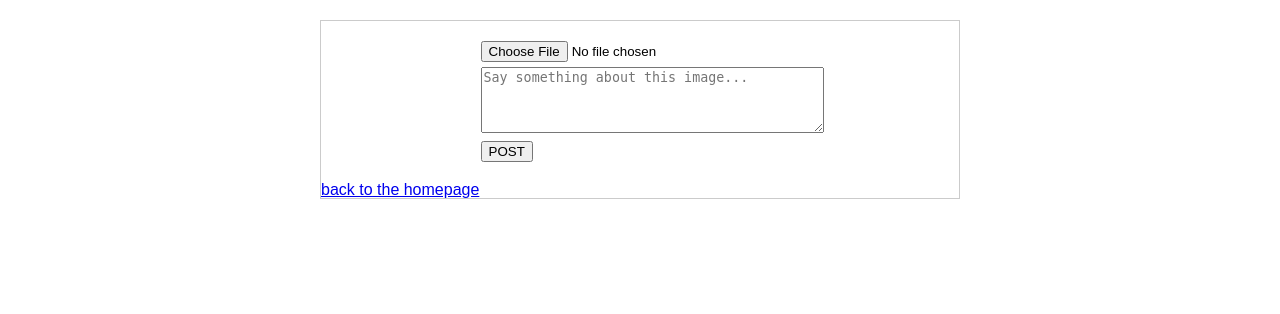
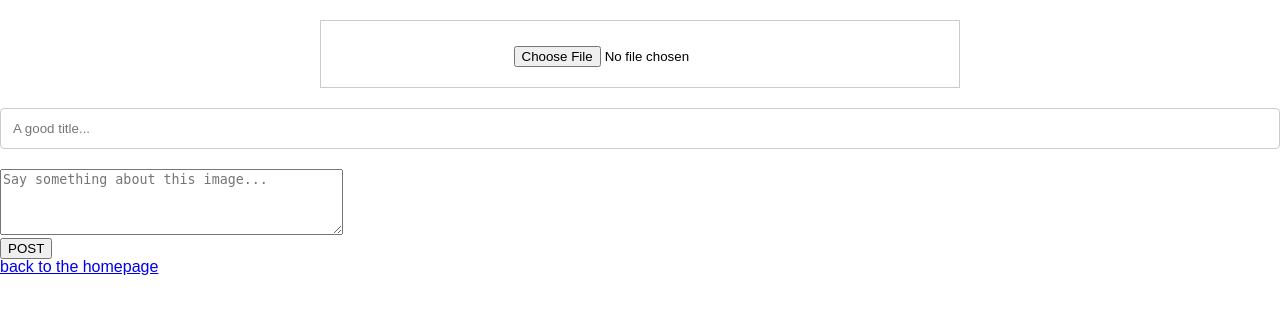
Before and after one commit to lennertvk/php-project, a PHP site: page /upload.php in a window 1280 px wide. Shown: the part 50-364 px from the top of the page. Run offline with PHP 8.4, Linux system fonts and the light colour scheme; a stand-in replaces the project's code that opens the database connection.

Commit message:
Merge branch 'master' of https://github.com/lennertvk/php-project

```diff
--- a/classes/upload.class.php
+++ b/classes/upload.class.php
@@ -3,10 +3,31 @@
 require_once('bootstrap.php');
 
     class Upload{
+        private $title;
         private $image;
         private $desc;
         private $imagemini;
         private $location;
+
+/**
+         * Get the value of image
+         */
+        public function getTitle()
+        {
+                return $this->title;
+        }
+
+        /**
+         * Set the value of image
+         *
+         * @return  self
+         */
+        public function setTitle($title)
+        {
+                $this->title = $title;
+
+                return $this;
+        }
 
         /**
          * Get the value of image
@@ -90,8 +111,9 @@
 
         public function uploadBig(){
             $conn = Db::getInstance();
-            $statement = $conn->prepare("INSERT INTO images (image, text, datum, tijd, place) VALUES (:image, :desc, CURDATE(), CURTIME(), :place)");
+            $statement = $conn->prepare("INSERT INTO images (image, text, datum, tijd, place, titel) VALUES (:image, :desc, CURDATE(), CURTIME(), :place), :title");
             $statement->bindParam(":image", $this->image);
+            $statement->bindParam(":title", $this->title);
             $statement->bindParam(":desc", $this->desc);
             $statement->bindParam(":place", $this->location);
 
@@ -101,9 +123,10 @@
 
         public function uploadSmall(){
             $conn = Db::getInstance();
-            $statement = $conn->prepare("INSERT INTO images (image, text, minified, datum, tijd, place) VALUES (:imagemini, :desc, '1', CURDATE(), CURTIME(), :place)");
+            $statement = $conn->prepare("INSERT INTO images (image, text, minified, datum, tijd, place,titel) VALUES (:imagemini, :desc, '1', CURDATE(), CURTIME(), :place), :title");
             $statement->bindParam(":imagemini", $this->imagemini);
             $statement->bindParam(":desc", $this->desc);
+            $statement->bindParam(":title", $this->title);
             $statement->bindParam(":place", $this->location);
 
             $result = $statement->execute();
--- a/upload.php
+++ b/upload.php
@@ -40,12 +40,13 @@
 		$image = $_FILES['image']['name'];
 		$imagemininame = "mini" . $_FILES['image']['name'];
 
-    // Get text
+		// Get text
+		$title = $_POST['title'];
 		$desc = $_POST['desc'];
 		$place = $_POST['location'];
 
 		$upload = new Upload();
-
+		$upload->setTitle($title);
 		$upload->setImage($image);
 		$upload->setDesc($desc);
 		$upload->setImagemini($imagemininame);
@@ -105,33 +106,57 @@
 <title>Image Upload</title>
 <style type="text/css">
    #content{
+   	width: 100%;
    	width: 50%;
    	margin: 20px auto;
+		border: 1px solid #fff;
+		display: block;
+		text-align: center;
    	border: 1px solid #cbcbcb;
    }
    form{
+   	width: 100%;
+		margin: 20px auto;
+		display: inline-block;
    	width: 50%;
    	margin: 20px auto;
    }
    form div{
    	margin-top: 5px;
-   }
-   #img_div{
-   	width: 80%;
-   	padding: 5px;
-   	margin: 15px auto;
-   	border: 1px solid #cbcbcb;
-   }
-   #img_div:after{
-   	content: "";
-   	display: block;
-   	clear: both;
-   }
+@ -119,35 +141,9 @@ $conn = Db::getInstance();
    img{
    	float: left;
    	margin: 5px;
+   	width: 100%;
    	width: 300px;
    	height: 140px;
+	 }
+	 textarea{
+		 border: 1px solid #4CAF50;
+		 border-radius: 10px;
+		 outline: none;
+		 width: 95%;
+		font-size: 16px;
+	 }
+	 button{
+		 width: 170px;
+		 height: 40px;
+		 background-color: #fff;
+		 border: 3px solid #4CAF50;
+		 border-radius: 40px;
+		 font-size: 20px;
+		 color: #4CAF50;
+	 }
+	 #cancel{
+		 color: red;
+		 text-decoration: none;
+	 }
+	 #title{
+		 width: 95%;
+		 border: 1px solid #4CAF50;
+		 font-size: 23px;
+		 margin-top: 5px;
+	 }
    }
 </style>
 </head>
@@ -143,7 +168,11 @@
   	<input type="hidden" name="size" value="1000000">
   	<div>
   	  <input type="file" name="image" required>
-  	</div>
+		</div>
+		</div>
+		<div>
+		<input id="title"  type="text" name="title" placeholder= "A good title..."required>
+		</div>
   	<div>
       <textarea
       	id="text"
@@ -162,7 +191,7 @@
   </form>
 	<p id="demo"></p>
 
-	<a href="index.php">back to the homepage</a>
+	<a href="index.php" id="cancel">back to the homepage</a>
 </div>
 
 <script
```
Also changed, not shown: images/Naamloos-1.png (added), miniimages/miniNaamloos-1.png (added).
